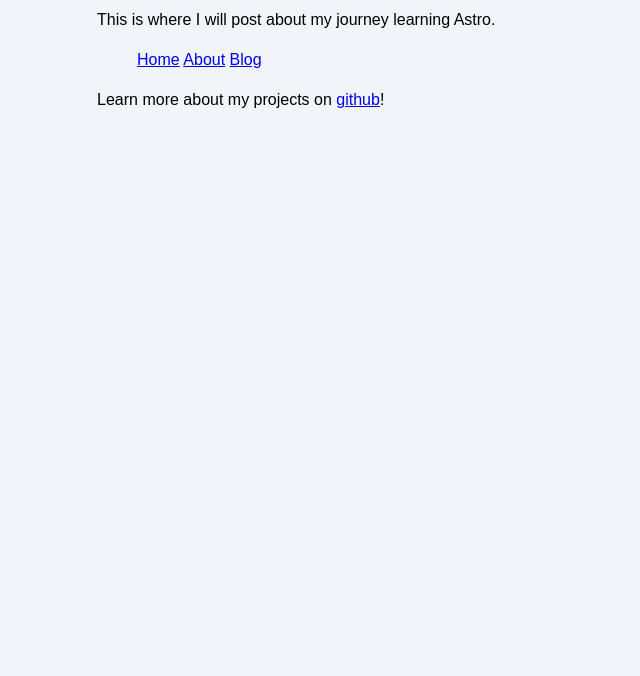
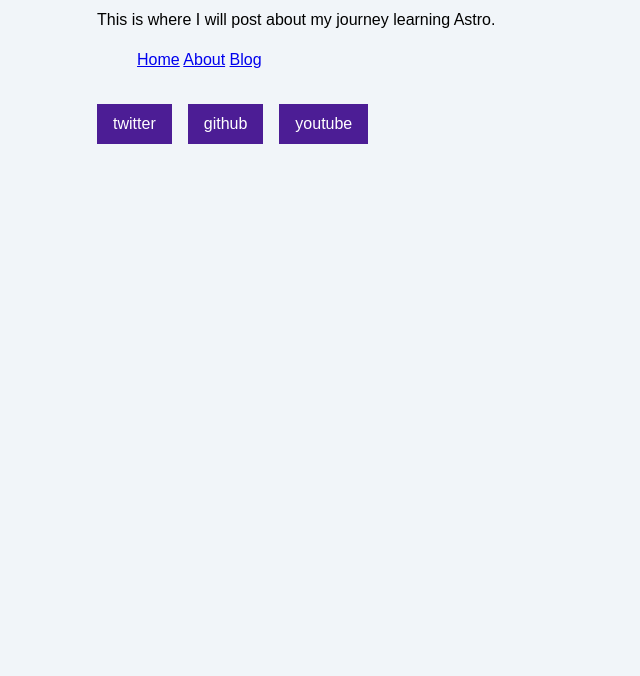
Before and after one commit to Cloud-Xero/sandbox, an Astro site in the folder astro/test-astro/: page /blog in a window 1280 px wide. Shown: the part 124-800 px from the top of the page, without its empty margins (203-843 px from the left). Built offline with nearby package versions, Linux system fonts and the light colour scheme; Astro itself is replaced by a stand-in of ours.

Commit message:
astro: add social component & import it to footer

```diff
--- a/astro/test-astro/src/components/Footer.astro
+++ b/astro/test-astro/src/components/Footer.astro
@@ -1,12 +1,16 @@
 ---
-const platform = "github";
-const username = "withastro";
+import Social from "./Social.astro";
 ---
 
+<style>
+  footer {
+    display: flex;
+    gap: 1rem;
+    margin-top: 2rem;
+  }
+</style>
 <footer>
-  <p>
-    Learn more about my projects on <a
-      href={`https://www.${platform}.com/${username}`}>{platform}</a
-    >!
-  </p>
+  <Social platform="twitter" username="astrodotbuild" />
+  <Social platform="github" username="withastro" />
+  <Social platform="youtube" username="astrodotbuild" />
 </footer>
--- /dev/null
+++ b/astro/test-astro/src/components/Social.astro
@@ -0,0 +1,14 @@
+---
+const { platform, username } = Astro.props;
+---
+
+<a href={`https://www.${platform}.com/${username}`}>{platform}</a>
+
+<style>
+  a {
+    padding: 0.5rem 1rem;
+    color: white;
+    background-color: #4c1d95;
+    text-decoration: none;
+  }
+</style>
```
